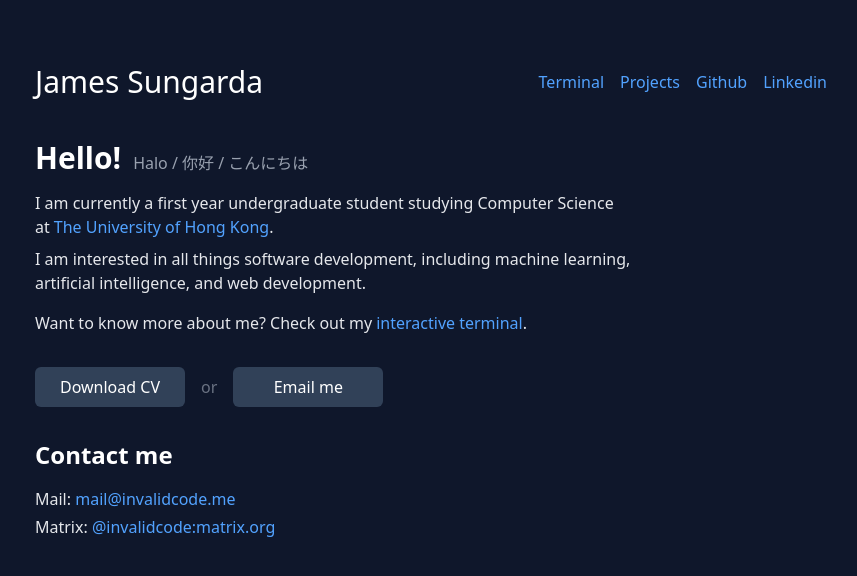
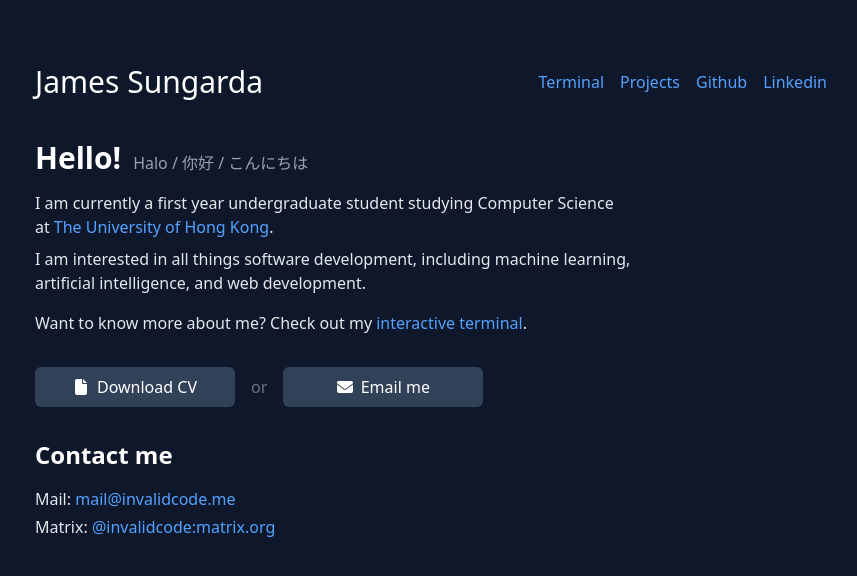
Before and after one commit to invalidcode232/invalidcode232.github.io, a React (Vite) app: page / in a window 1280 px wide. Shown: the top 576 px of the page, without its empty margins (205-1062 px from the left). Built offline with nearby package versions, Linux system fonts and the light colour scheme.

Commit message:
feat: edit styling

```diff
--- a/src/components/layout.tsx
+++ b/src/components/layout.tsx
@@ -3,7 +3,7 @@ import Header from "./header";
 
 export default function Layout() {
     return (
-        <div className="h-screen py-10 bg-slate-900 2xl:px-72 2xl:pt-20 xl:px-60 xl:pt-16 lg:px-40 md:px-32 px-8 pt-14 flex flex-col">
+        <div className="min-h-screen py-10 2xl:px-72 2xl:pt-20 xl:px-60 xl:pt-16 lg:px-40 md:px-32 px-8 pt-14 flex flex-col bg-slate-900">
             <Header />
             <main className="text-gray-200 flex-1">
                 <Outlet />
--- a/src/pages/Home.tsx
+++ b/src/pages/Home.tsx
@@ -1,3 +1,4 @@
+import { FaEnvelope, FaFile } from "react-icons/fa6";
 import CONTACTS, { Contact } from "../include/contacts";
 import { Link } from "react-router";
 
@@ -48,18 +49,22 @@ function Home() {
                 </p>
             </section>
 
-            <section className="my-8">
+            <section className="my-8 flex flex-col items-center md:flex-row md:items-center md:justify-start">
                 <button
-                    className="bg-slate-700 mr-4 text-white px-6 py-2 rounded-md min-w-[150px] hover:bg-slate-600 hover:cursor-pointer"
+                    className="bg-slate-700 text-white px-6 py-2 rounded-md md:min-w-[200px] min-w-full hover:bg-slate-600 hover:cursor-pointer flex items-center justify-center mb-3 md:mb-0"
                     aria-label="download cv"
                 >
+                    <FaFile className="mr-2" />
                     Download CV
                 </button>
-                <span className="text-gray-500">or</span>
+                <span className="text-gray-500 md:mx-4 md:block hidden">
+                    or
+                </span>
                 <button
-                    className="bg-slate-700 ml-4 text-white px-6 py-2 rounded-md min-w-[150px] hover:bg-slate-600 hover:cursor-pointer"
+                    className="bg-slate-700 text-white px-6 py-2 rounded-md md:min-w-[200px] min-w-full hover:bg-slate-600 hover:cursor-pointer flex items-center justify-center"
                     aria-label="download cv"
                 >
+                    <FaEnvelope className="mr-2" />
                     Email me
                 </button>
             </section>
```
